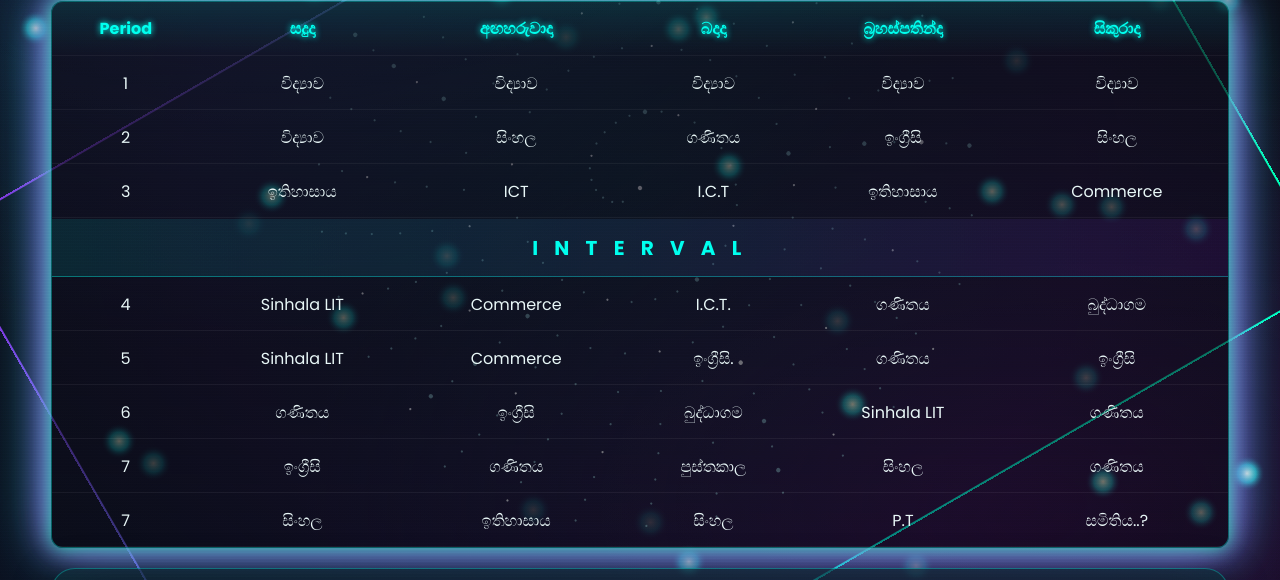
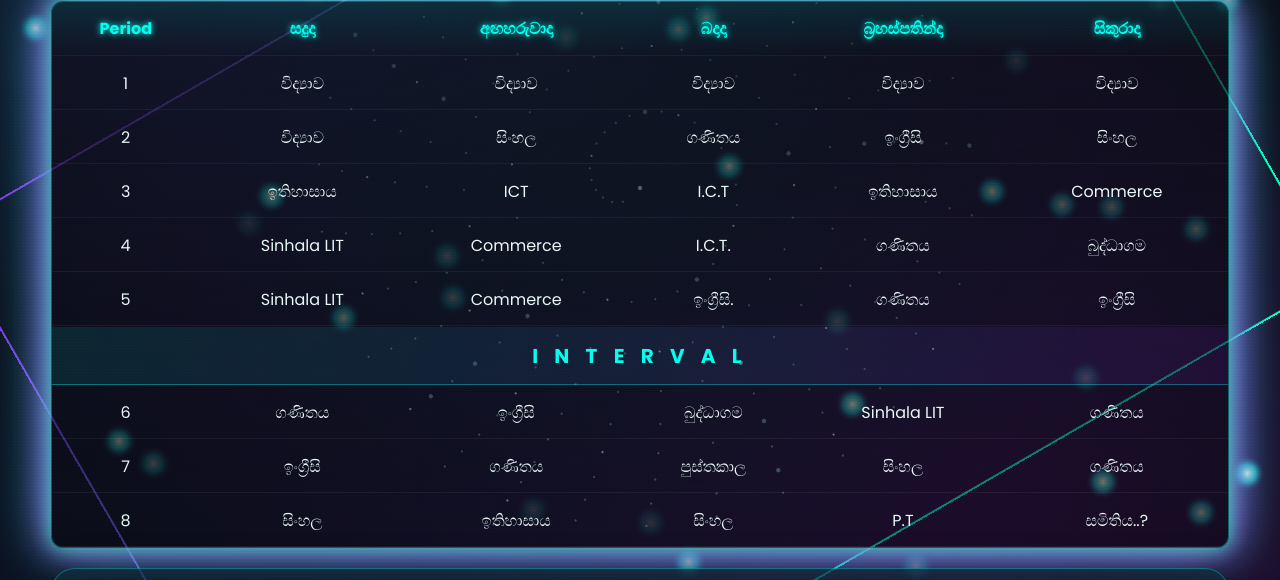
Before and after one commit to M4FI4-KING/WEB-Menu, a plain HTML site: page Time Table/index.html in a window 1280 px wide. Shown: the part 212-792 px from the top of the page. Drawn offline with Linux system fonts and the light colour scheme.

Commit message:
Update index.html

```diff
--- a/Time Table/index.html
+++ b/Time Table/index.html
@@ -49,13 +49,12 @@
           <tr><td>1</td><td>විද්‍යාව</td><td>විද්‍යාව</td><td>විද්‍යාව</td><td>විද්‍යාව</td><td>විද්‍යාව</td></tr>
           <tr><td>2</td><td>විද්‍යාව</td><td>සිංහල</td><td>ගණිතය</td><td>ඉංග්‍රීසි</td><td>සිංහල</td></tr>
           <tr><td>3</td><td>ඉතිහාසාය</td><td>ICT</td><td>I.C.T</td><td>ඉතිහාසාය</td><td>Commerce</td></tr>
-          <tr class="interval"><td colspan="6">I N T E R V A L</td></tr>
           <tr><td>4</td><td>Sinhala LIT</td><td>Commerce</td><td>I.C.T.</td><td>ගණිතය</td><td>බුද්ධාගම</td></tr>
           <tr><td>5</td><td>Sinhala LIT</td><td>Commerce</td><td>ඉංග්‍රීසි.</td><td>ගණිතය</td><td>ඉංග්‍රීසි</td></tr>
+          <tr class="interval"><td colspan="6">I N T E R V A L</td></tr>
           <tr><td>6</td><td>ගණිතය</td><td>ඉංග්‍රීසි</td><td>බුද්ධාගම</td><td>Sinhala LIT</td><td>ගණිතය</td></tr>
           <tr><td>7</td><td>ඉංග්‍රීසි</td><td>ගණිතය</td><td>පුස්තකාල</td><td>සිංහල</td><td>ගණිතය</td></tr>
-          <tr><td>7</td><td>සිංහල</td><td>ඉතිහාසාය</td><td>සිංහල</td><td>P.T</td><td>සමිතිය..?</td></tr>
-
+          <tr><td>8</td><td>සිංහල</td><td>ඉතිහාසාය</td><td>සිංහල</td><td>P.T</td><td>සමිතිය..?</td></tr>
         </tbody>
       </table>
     </section>
```
